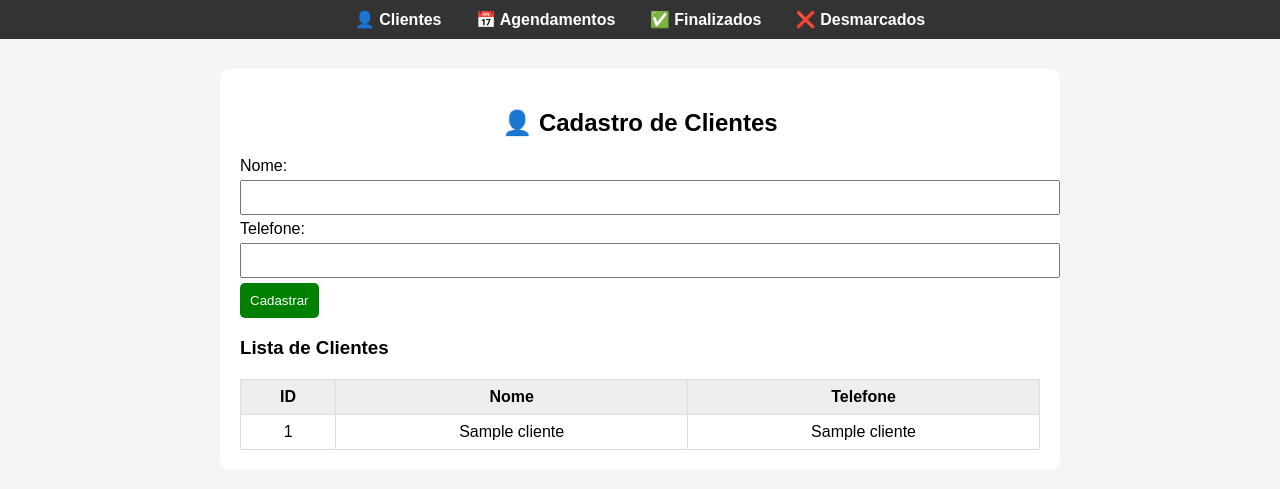
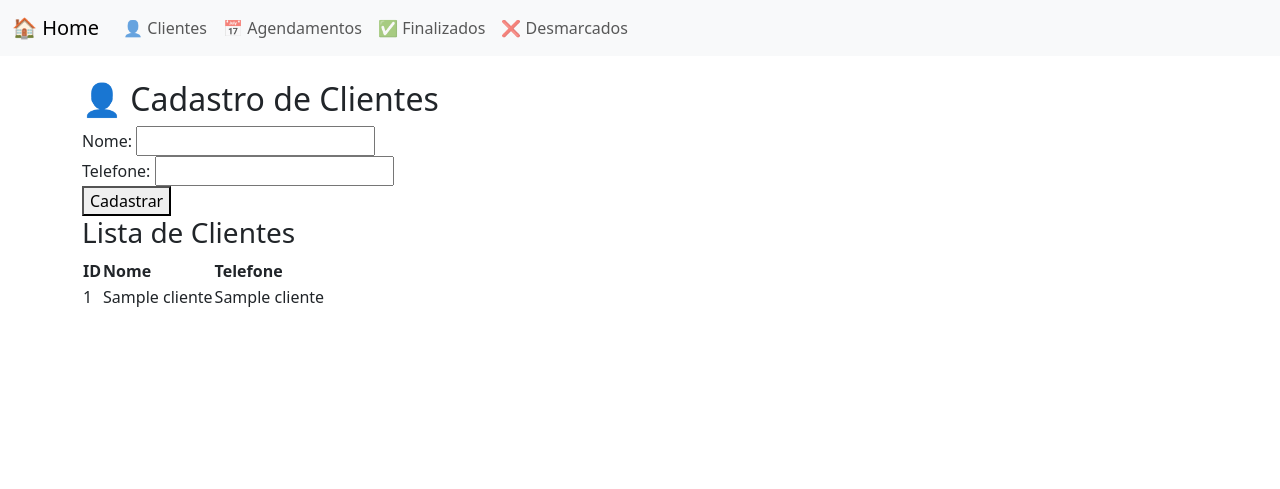
Before and after one commit to magicogames0-tech/meu-sistema, a Flask app: page /clientes in a window 1280 px wide. Shown: the top 489 px of the page. Run offline with Flask 3, Linux system fonts and the light colour scheme; a database or web service that is not in the repository returns one stand-in record (values such as "Sample title"); some libraries are stand-ins or nearby versions.

Commit message:
base.html

```diff
--- a/templates/base.html
+++ b/templates/base.html
@@ -1,32 +1,41 @@
 <!DOCTYPE html>
-<html>
+<html lang="pt-br">
 <head>
-    <title>Agenda Online</title>
-    <style>
-        body { font-family: Arial; background: #f5f5f5; margin: 0; padding: 0; }
-        .navbar { background: #333; padding: 10px; text-align: center; }
-        .navbar a { color: white; margin: 0 15px; text-decoration: none; font-weight: bold; }
-        .container { max-width: 800px; margin: 30px auto; background: white; padding: 20px; border-radius: 10px; }
-        h2 { text-align: center; }
-        input, select { width: 100%; padding: 8px; margin: 5px 0; }
-        button { background: green; color: white; padding: 10px; border: none; border-radius: 5px; cursor: pointer; }
-        table { width: 100%; margin-top: 20px; border-collapse: collapse; }
-        th, td { border: 1px solid #ddd; padding: 8px; text-align: center; }
-        th { background: #eee; }
-        .btn { padding: 5px 10px; border: none; border-radius: 5px; cursor: pointer; }
-        .btn-red { background: red; color: white; }
-        .btn-blue { background: blue; color: white; }
-    </style>
+    <meta charset="UTF-8">
+    <meta name="viewport" content="width=device-width, initial-scale=1.0">
+    <title>Meu Sistema</title>
+    <link href="https://cdn.jsdelivr.net/npm/bootstrap@5.3.0/dist/css/bootstrap.min.css" rel="stylesheet">
 </head>
 <body>
-    <div class="navbar">
-        <a href="{{ url_for('clientes') }}">👤 Clientes</a>
-        <a href="{{ url_for('agendamentos') }}">📅 Agendamentos</a>
-        <a href="{{ url_for('finalizados') }}">✅ Finalizados</a>
-        <a href="{{ url_for('desmarcados') }}">❌ Desmarcados</a>
+<nav class="navbar navbar-expand-lg navbar-light bg-light">
+    <div class="container-fluid">
+        <a class="navbar-brand" href="{{ url_for('home_view') }}">🏠 Home</a>
+        <button class="navbar-toggler" type="button" data-bs-toggle="collapse" data-bs-target="#navbarNav">
+            <span class="navbar-toggler-icon"></span>
+        </button>
+        <div class="collapse navbar-collapse" id="navbarNav">
+            <ul class="navbar-nav">
+                <li class="nav-item">
+                    <a class="nav-link" href="{{ url_for('clientes_view') }}">👤 Clientes</a>
+                </li>
+                <li class="nav-item">
+                    <a class="nav-link" href="{{ url_for('agendamentos_view') }}">📅 Agendamentos</a>
+                </li>
+                <li class="nav-item">
+                    <a class="nav-link" href="{{ url_for('finalizados_view') }}">✅ Finalizados</a>
+                </li>
+                <li class="nav-item">
+                    <a class="nav-link" href="{{ url_for('desmarcados_view') }}">❌ Desmarcados</a>
+                </li>
+            </ul>
+        </div>
     </div>
-    <div class="container">
-        {% block content %}{% endblock %}
-    </div>
+</nav>
+
+<div class="container mt-4">
+    {% block content %}{% endblock %}
+</div>
+
+<script src="https://cdn.jsdelivr.net/npm/bootstrap@5.3.0/dist/js/bootstrap.bundle.min.js"></script>
 </body>
 </html>
```
